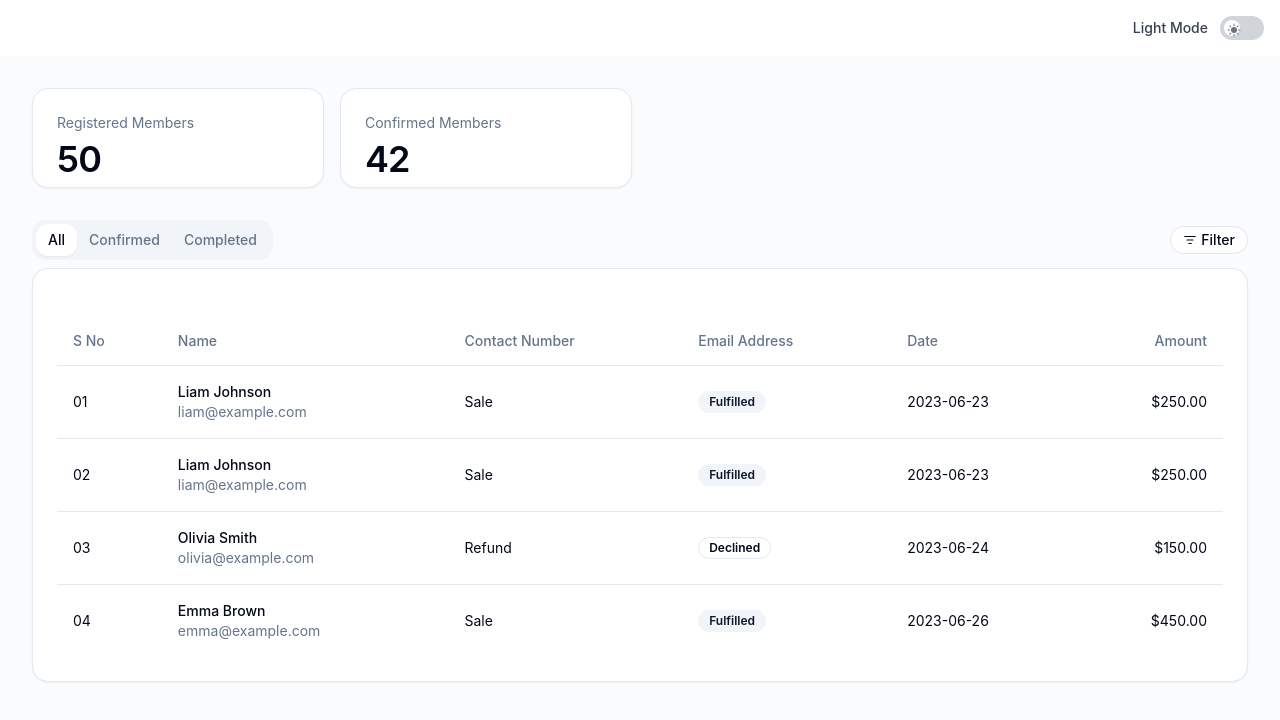
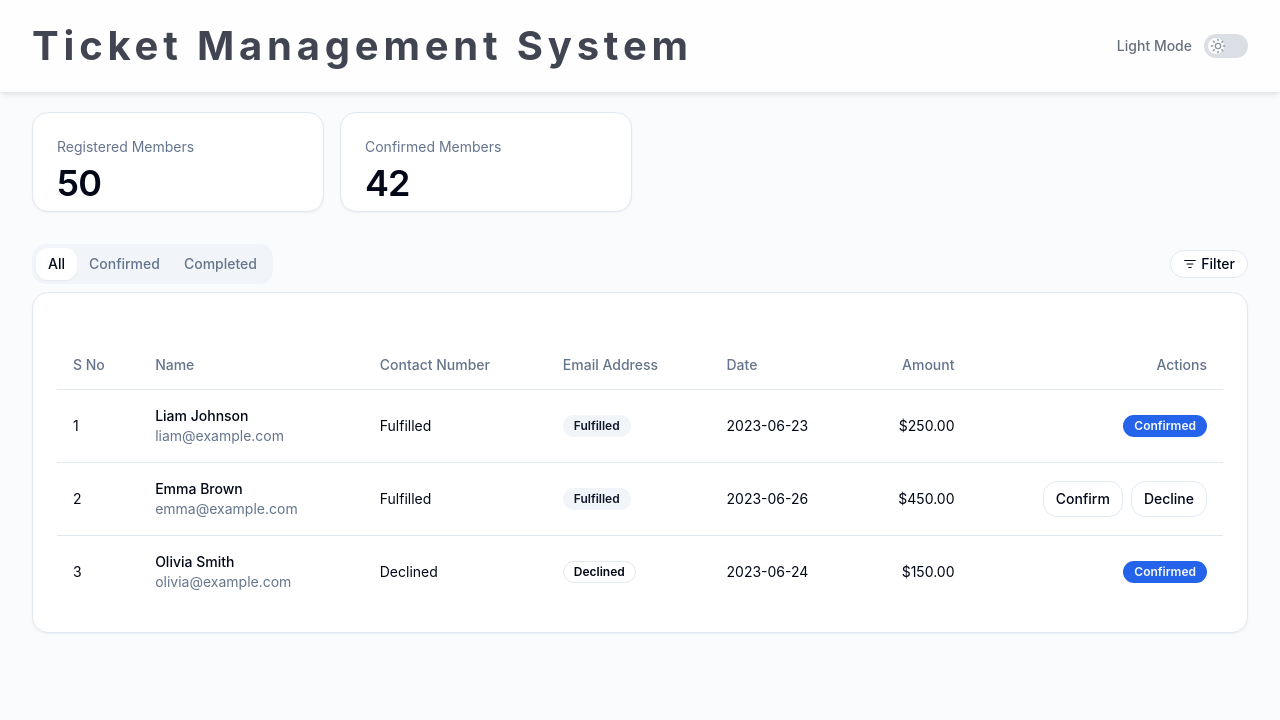
Before and after one commit to sehajini1/ticket-management, a React (Create React App) app: page / in a window 1280 px wide. Shown: the top 720 px of the page. Built offline with nearby package versions, Linux system fonts and the light colour scheme.

Commit message:
added confirm button

```diff
--- a/src/App.tsx
+++ b/src/App.tsx
@@ -1,49 +1,17 @@
-import React, { useEffect, useState } from 'react';
-import "./styles/global.css"
-// import MyCard from './pages/ChatPage'
-import { BrowserRouter as Router, Route, Routes } from 'react-router-dom';
-import DashboardPage from 'pages/DashboardPage';
-import { SunIcon, MoonIcon} from '@heroicons/react/24/solid'
+import React from "react";
+import "./styles/global.css";
+import { BrowserRouter as Router, Route, Routes } from "react-router-dom";
+import DashboardPage from "pages/DashboardPage";
 
 function App() {
-  const [darkMode, setDarkMode] = useState(false);
-
-  useEffect(() => {
-    if (darkMode) {
-      document.documentElement.classList.add('dark');
-    } else {
-      document.documentElement.classList.remove('dark');
-    }
-  }, [darkMode]);
   return (
-    <div className="min-h-screen bg-background text-foreground">
-      <header className="flex justify-end p-4">
-        <div className="flex items-center space-x-3">
-          <span className="text-sm font-medium text-gray-700 dark:text-gray-300">
-            {darkMode ? 'Dark Mode' : 'Light Mode'}
-          </span>
-          <button
-            onClick={() => setDarkMode(!darkMode)}
-            className="relative inline-flex items-center h-6 rounded-full w-11 transition-colors duration-300 focus:outline-none bg-gray-300 dark:bg-gray-600"
-          >
-            <span
-              className={`${
-                darkMode ? 'translate-x-6' : 'translate-x-1'
-              } inline-block w-4 h-4 transform bg-white rounded-full transition-transform duration-300`}
-            />
-            <span className="absolute left-1.5 top-1.5 text-gray-500 dark:text-gray-200">
-              {darkMode ? <MoonIcon className="w-4 h-4" /> : <SunIcon className="w-4 h-4" />}
-            </span>
-          </button>
-        </div>
-      </header>
-
+    <>
       <Router>
         <Routes>
           <Route path="/" element={<DashboardPage />} />
         </Routes>
       </Router>
-    </div>
+    </>
   );
 }
 
--- a/src/pageComponents/DetailsTable.tsx
+++ b/src/pageComponents/DetailsTable.tsx
@@ -1,61 +1,22 @@
+import { ListFilter } from "lucide-react";
 
-import { Link } from "react-router-dom"
-import {
-  ChevronLeft,
-  ChevronRight,
-  Copy,
-  CreditCard,
-  File,
-  Home,
-  LineChart,
-  ListFilter,
-  MoreVertical,
-  Package,
-  Package2,
-  PanelLeft,
-  Search,
-  Settings,
-  ShoppingCart,
-  Truck,
-  Users2,
-} from "lucide-react"
-
-import { Badge } from "../@/components/ui/badge"
-import {
-  Breadcrumb,
-  BreadcrumbItem,
-  BreadcrumbLink,
-  BreadcrumbList,
-  BreadcrumbPage,
-  BreadcrumbSeparator,
-} from "../@/components/ui/breadcrumb"
-import { Button } from "../@/components/ui/button"
+import { Badge } from "../@/components/ui/badge";
+import { Button } from "../@/components/ui/button";
 import {
   Card,
   CardContent,
   CardDescription,
-  CardFooter,
   CardHeader,
   CardTitle,
-} from "../@/components/ui/card"
+} from "../@/components/ui/card";
 import {
   DropdownMenu,
   DropdownMenuCheckboxItem,
   DropdownMenuContent,
-  DropdownMenuItem,
   DropdownMenuLabel,
   DropdownMenuSeparator,
   DropdownMenuTrigger,
-} from "../@/components/ui/dropdown-menu"
-import { Input } from "../@/components/ui/input"
-import {
-  Pagination,
-  PaginationContent,
-  PaginationItem,
-} from "../@/components/ui/pagination"
-import { Progress } from "../@/components/ui/progress"
-import { Separator } from "../@/components/ui/separator"
-import { Sheet, SheetContent, SheetTrigger } from "../@/components/ui/sheet"
+} from "../@/components/ui/dropdown-menu";
 import {
   Table,
   TableBody,
@@ -63,33 +24,76 @@ import {
   TableHead,
   TableHeader,
   TableRow,
-} from "../@/components/ui/table"
+} from "../@/components/ui/table";
 import {
   Tabs,
   TabsContent,
   TabsList,
   TabsTrigger,
-} from "../@/components/ui/tabs"
-import {
-  Tooltip,
-  TooltipContent,
-  TooltipProvider,
-  TooltipTrigger,
-} from "../@/components/ui/tooltip"
+} from "../@/components/ui/tabs";
+import { useEffect, useState } from "react";
+import Header from "./Header";
 
-export const description =
-  "An orders dashboard with a sidebar navigation. The sidebar has icon navigation. The content area has a breadcrumb and search in the header. The main area has a list of recent orders with a filter and export button. The main area also has a detailed view of a single order with order details, shipping information, billing information, customer information, and payment information."
+const staticData = [
+    {
+      id: 1,
+      name: "Liam Johnson",
+      email: "liam@example.com",
+      status: "Fulfilled",
+      statusType: "secondary" as "secondary" | "outline" | "default" | "destructive", // Adjust as needed
+      date: "2023-06-23",
+      amount: "$250.00",
+      isconfirmed:true,
+    },
+    {
+      id: 2,
+      name: "Emma Brown",
+      email: "emma@example.com",
+      status: "Fulfilled",
+      statusType: "secondary" as "secondary" | "outline" | "default" | "destructive", // Adjust as needed
+      date: "2023-06-26",
+      amount: "$450.00",
+      isconfirmed:false,
+    },
+    {
+      id: 3,
+      name: "Olivia Smith",
+      email: "olivia@example.com",
+      status: "Declined",
+      statusType: "outline" as "secondary" | "outline" | "default" | "destructive", // Adjust as needed
+      date: "2023-06-24",
+      amount: "$150.00",
+      isconfirmed:true,
+    },
+  ];
 
 export default function DetailsTable() {
+  const [darkMode, setDarkMode] = useState(false);
+
+  useEffect(() => {
+    if (darkMode) {
+      document.documentElement.classList.add("dark");
+    } else {
+      document.documentElement.classList.remove("dark");
+    }
+  }, [darkMode]);
+
+  const handleConfirm = (id: number) => {
+    console.log(`Confirm clicked for ID ${id}`);
+    // Add your confirm logic here
+  };
+
+  const handleDecline = (id: number) => {
+    console.log(`Decline clicked for ID ${id}`);
+    // Add your decline logic here
+  };
+
   return (
     <div className="flex h-screen w-full flex-col bg-muted/40">
-
-      <div className="flex flex-col m-8">
-
-
+      <Header/>
+      <div className="flex flex-col m-8 pt-20">
         <div className="grid auto-rows-max items-start gap-4 md:gap-8 lg:col-span-2">
           <div className="grid gap-4 sm:grid-cols-2 md:grid-cols-4 lg:grid-cols-2 xl:grid-cols-4">
-
             <Card x-chunk="dashboard-05-chunk-1">
               <CardHeader className="pb-2">
                 <CardDescription>Registered Members</CardDescription>
@@ -178,105 +182,52 @@ export default function DetailsTable() {
                           Date
                         </TableHead>
                         <TableHead className="text-right">Amount</TableHead>
+                        <TableHead className="text-right">Actions</TableHead>
                       </TableRow>
                     </TableHeader>
                     <TableBody>
-
-
-
-
-                        <TableRow>
-                        <TableCell className="hidden sm:table-cell">
-                            01
-                          </TableCell>
+                    {staticData.map((item, index) => (
+                        <TableRow key={item.id}>
+                          <TableCell className="hidden sm:table-cell">{index + 1}</TableCell>
                           <TableCell>
-                            <div className="font-medium">Liam Johnson</div>
+                            <div className="font-medium">{item.name}</div>
                             <div className="hidden text-sm text-muted-foreground md:inline">
-                              liam@example.com
+                              {item.email}
                             </div>
                           </TableCell>
+                          <TableCell className="hidden sm:table-cell">{item.status}</TableCell>
                           <TableCell className="hidden sm:table-cell">
-                            Sale
-                          </TableCell>
-                          <TableCell className="hidden sm:table-cell">
-                            <Badge className="text-xs" variant="secondary">
-                              Fulfilled
+                            <Badge className="text-xs" variant={item.statusType}>
+                              {item.status}
                             </Badge>
                           </TableCell>
-                          <TableCell className="hidden md:table-cell">
-                            2023-06-23
+                          <TableCell className="hidden md:table-cell">{item.date}</TableCell>
+                          <TableCell className="text-right">{item.amount}</TableCell>
+                          <TableCell className="text-right">
+                            {item.isconfirmed ? (
+                              <Badge variant="default">Confirmed</Badge>
+                            ) : (
+                              <>
+                                <Button
+                                  variant="outline"
+                                  size="sm"
+                                  onClick={() => handleConfirm(item.id)}
+                                >
+                                  Confirm
+                                </Button>
+                                <Button
+                                  variant="outline"
+                                  size="sm"
+                                  className="ml-2"
+                                  onClick={() => handleDecline(item.id)}
+                                >
+                                  Decline
+                                </Button>
+                              </>
+                            )}
                           </TableCell>
-                          <TableCell className="text-right">$250.00</TableCell>
                         </TableRow>
-                        <TableRow>
-                        <TableCell className="hidden sm:table-cell">
-                            02
-                          </TableCell>
-                          <TableCell>
-                            <div className="font-medium">Liam Johnson</div>
-                            <div className="hidden text-sm text-muted-foreground md:inline">
-                              liam@example.com
-                            </div>
-                          </TableCell>
-                          <TableCell className="hidden sm:table-cell">
-                            Sale
-                          </TableCell>
-                          <TableCell className="hidden sm:table-cell">
-                            <Badge className="text-xs" variant="secondary">
-                              Fulfilled
-                            </Badge>
-                          </TableCell>
-                          <TableCell className="hidden md:table-cell">
-                            2023-06-23
-                          </TableCell>
-                          <TableCell className="text-right">$250.00</TableCell>
-                        </TableRow>
-                        <TableRow>
-                        <TableCell className="hidden sm:table-cell">
-                            03
-                          </TableCell>
-                          <TableCell>
-                            <div className="font-medium">Olivia Smith</div>
-                            <div className="hidden text-sm text-muted-foreground md:inline">
-                              olivia@example.com
-                            </div>
-                          </TableCell>
-                          <TableCell className="hidden sm:table-cell">
-                            Refund
-                          </TableCell>
-                          <TableCell className="hidden sm:table-cell">
-                            <Badge className="text-xs" variant="outline">
-                              Declined
-                            </Badge>
-                          </TableCell>
-                          <TableCell className="hidden md:table-cell">
-                            2023-06-24
-                          </TableCell>
-                          <TableCell className="text-right">$150.00</TableCell>
-                        </TableRow>
-                        <TableRow>
-                        <TableCell className="hidden sm:table-cell">
-                            04
-                          </TableCell>
-                          <TableCell>
-                            <div className="font-medium">Emma Brown</div>
-                            <div className="hidden text-sm text-muted-foreground md:inline">
-                              emma@example.com
-                            </div>
-                          </TableCell>
-                          <TableCell className="hidden sm:table-cell">
-                            Sale
-                          </TableCell>
-                          <TableCell className="hidden sm:table-cell">
-                            <Badge className="text-xs" variant="secondary">
-                              Fulfilled
-                            </Badge>
-                          </TableCell>
-                          <TableCell className="hidden md:table-cell">
-                            2023-06-26
-                          </TableCell>
-                          <TableCell className="text-right">$450.00</TableCell>
-                        </TableRow>
+                      ))}
                     </TableBody>
                   </Table>
                 </CardContent>
@@ -284,9 +235,7 @@ export default function DetailsTable() {
             </TabsContent>
           </Tabs>
         </div>
-
-
       </div>
     </div>
-  )
+  );
 }
--- /dev/null
+++ b/src/pageComponents/Header.tsx
@@ -0,0 +1,43 @@
+import { MoonIcon, SunIcon } from "lucide-react";
+import React, { useEffect, useState } from "react";
+
+export default function Header(){
+    const [darkMode, setDarkMode] = useState(false);
+
+  useEffect(() => {
+    if (darkMode) {
+      document.documentElement.classList.add("dark");
+    } else {
+      document.documentElement.classList.remove("dark");
+    }
+  }, [darkMode]);
+    return(
+        <header className="fixed top-0 left-0 right-0 flex justify-between items-center py-4 px-8 bg-background shadow-md opacity-75">
+        <h1 className="text-[2.5rem]  font-bold text-foreground tracking-[.3rem] ">
+          Ticket Management System
+        </h1>
+        <div className="flex items-center space-x-3">
+          <span className="text-sm font-medium text-gray-700 dark:text-gray-300">
+            {darkMode ? "Dark Mode" : "Light Mode"}
+          </span>
+          <button
+            onClick={() => setDarkMode(!darkMode)}
+            className="relative inline-flex items-center h-6 rounded-full w-11 transition-colors duration-300 focus:outline-none bg-gray-300 dark:bg-gray-600"
+          >
+            <span
+              className={`${
+                darkMode ? "translate-x-6" : "translate-x-1"
+              } inline-block w-4 h-4 transform bg-white rounded-full transition-transform duration-300`}
+            />
+            <span className="absolute left-1.5 top-1.4 text-gray-500 dark:text-gray-200">
+              {darkMode ? (
+                <MoonIcon className="w-4 h-4" />
+              ) : (
+                <SunIcon className="w-4 h-4" />
+              )}
+            </span>
+          </button>
+        </div>
+      </header>
+    );
+}
```
Lines whose indentation alone changed are shown as unchanged.
